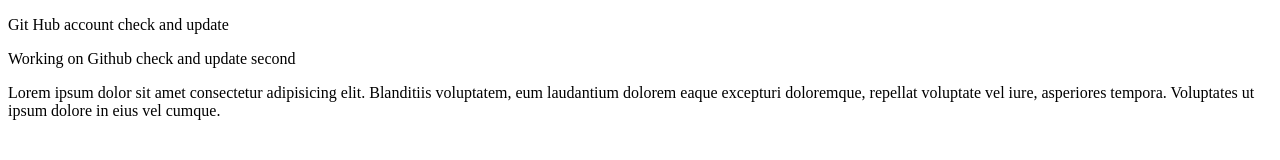
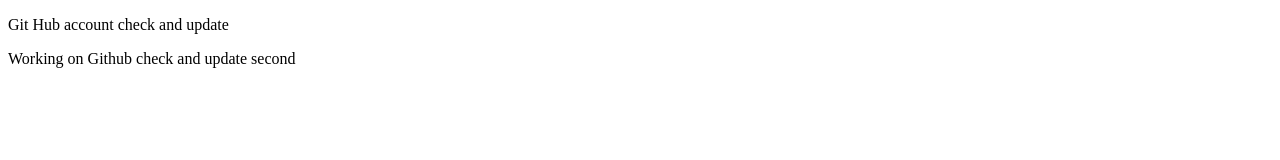
Before and after one commit to Gizachew29/GizGitHub, a plain HTML site: page index.html in a window 1280 px wide. Drawn offline with Linux system fonts and the light colour scheme.

Commit message:
Update index.html

```diff
--- a/index.html
+++ b/index.html
@@ -8,6 +8,5 @@
 <body>
     <p>Git Hub account check and update</p>
     <p>Working on Github check and update second</p>
-    <p>Lorem ipsum dolor sit amet consectetur adipisicing elit. Blanditiis voluptatem, eum laudantium dolorem eaque excepturi doloremque, repellat voluptate vel iure, asperiores tempora. Voluptates ut ipsum dolore in eius vel cumque.</p>
-</body>
+ </body>
 </html>
```
